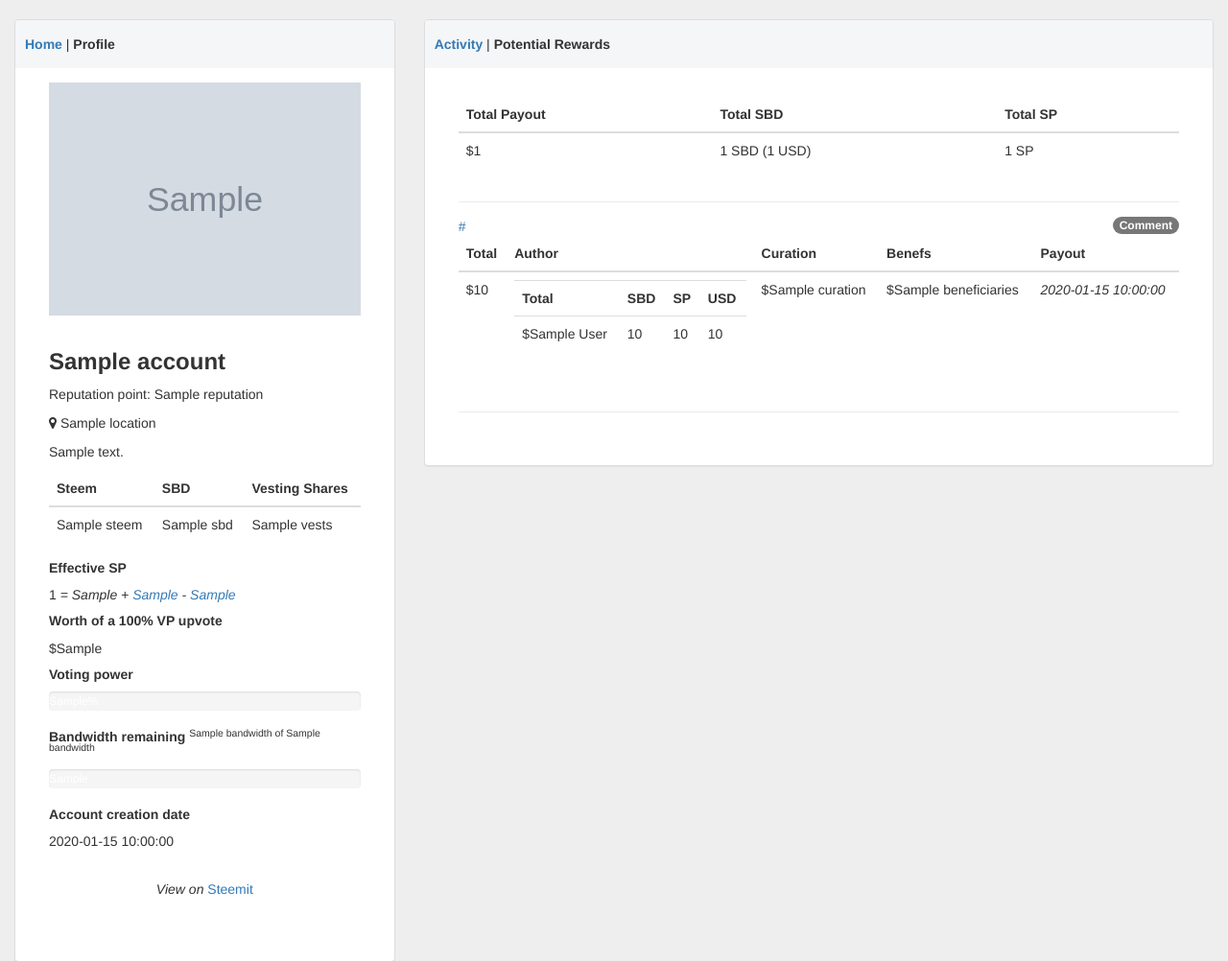
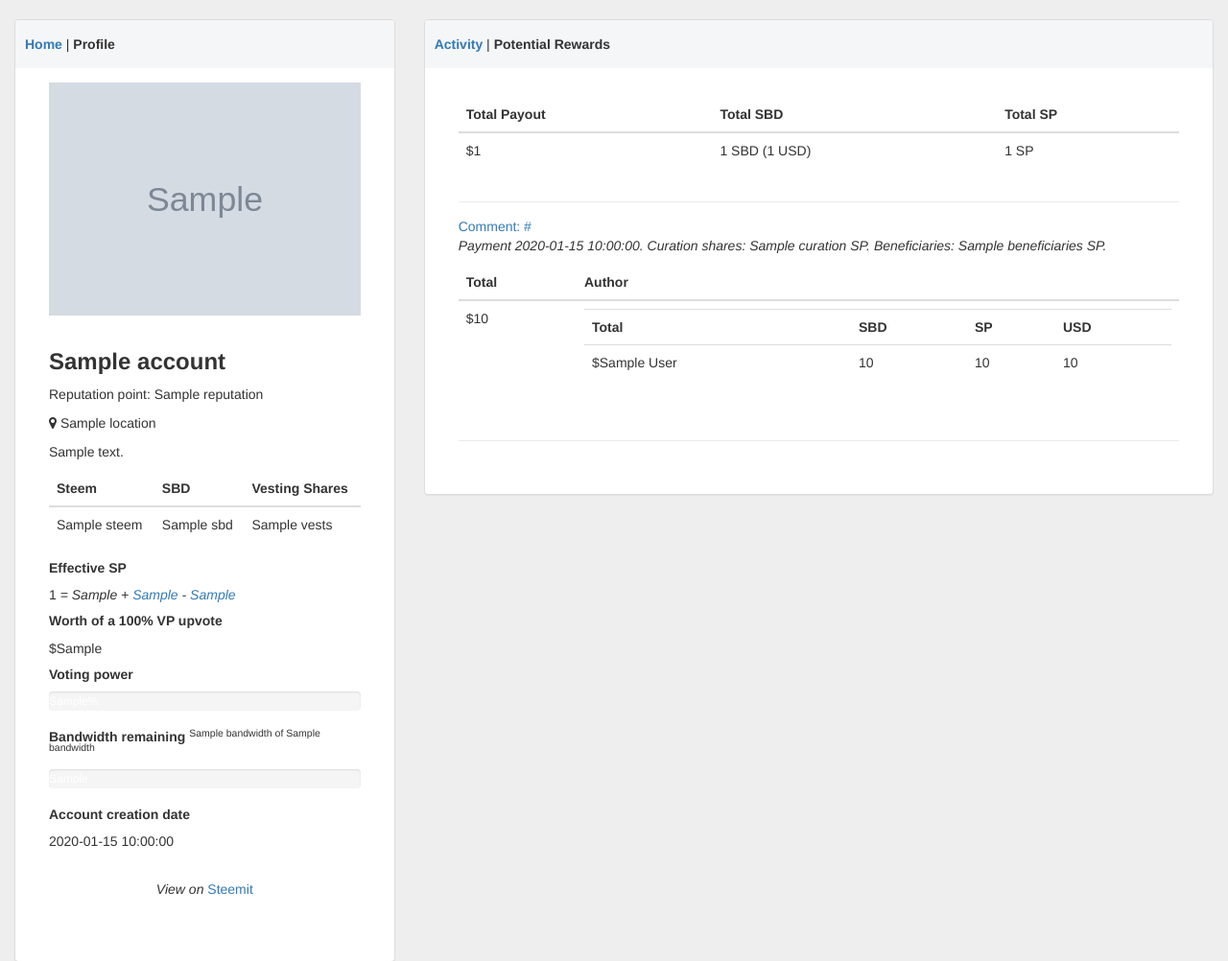
Before and after one commit to emre/steemrocks, a Flask app: template steemrocks/templates/rewards.html in a window 1280 px wide. Shown: the top 1002 px of the page at 96% size. Run offline with Flask 2, Linux system fonts and the light colour scheme; the template is opened without the code that fills it: most values are stand-ins (such as "Sample title", 1, 10 or a date in 2020); grey boxes marked "Sample" are stand-in pictures; some libraries are stand-ins or nearby versions.

Commit message:
Make the rewards page mobile friendly

```diff
--- a/steemrocks/templates/rewards.html
+++ b/steemrocks/templates/rewards.html
@@ -41,24 +41,19 @@
                 <div class="media-body ">
 
                   <a href="https://steemit.com/{{reward.link}}">
-                      {% if reward.is_main_post %}{{reward.title[0:100]}}{%else%}{{reward.link[0:50]}}{%endif%}</a>
-                    <span class="pull-right badge">
-                        {% if reward.is_main_post %}Post{%else%}Comment{%endif%}</span>
+                      {% if reward.is_main_post %}Post: {{reward.title[0:64]}}{%else%}Comment: {{reward.link[0:40]}}{%endif%}</a>
+                    <p><i>Payment {{reward.until}}. Curation shares: {{reward.curation}} SP. {% if rewards.beneficiaries %}Beneficiaries: {{reward.beneficiaries}} SP.{% endif %} </i></p>
 
                     <table class="table">
                       <thead>
                         <tr>
                           <th scope="col">Total</th>
                           <th scope="col">Author</th>
-                          <th scope="col">Curation</th>
-                          <th scope="col">Benefs</th>
-                          <th scope="col">Payout</th>
                         </tr>
                       </thead>
                       <tbody>
                         <tr>
                           <td>${{reward.total}}</td>
-                          <!--<td>${{reward.author}} <em>({{reward.sbd_amount}} SBD, {{reward.sp_amount}} SP)</em></td>-->
                           <td>
                               <table class="table">
                                 <tr>
@@ -74,9 +69,6 @@
                                 <td>{{reward.usd_amount}}</td>
                               </table>
                           </td>
-                          <td>${{reward.curation}}</td>
-                          <td>${{reward.beneficiaries}}</td>
-                          <td><em>{{reward.until}}</em></td>
                         </tr>
                       </tbody>
                     </table>
```
